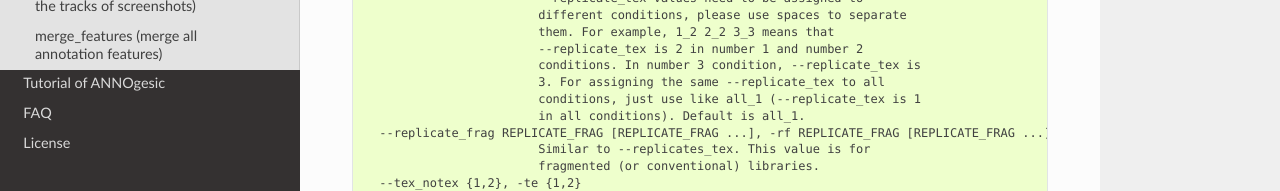
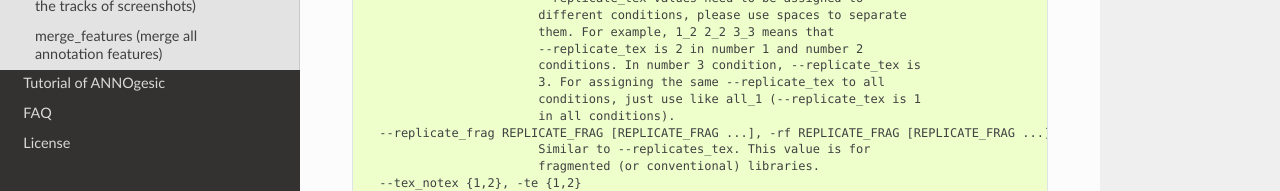
Before and after one commit to Sung-Huan/ANNOgesic, a Sphinx documentation site: the page built from docs/source/subcommands.rst, in a window 1280 px wide and 1400 px high, scrolled down 15995 px. Shown: the part 1209-1400 px from the top of the window. Built offline with Sphinx 7.4.7 and the Read the Docs theme 2.0.0, drawn with Linux system fonts in a browser that asks for light colours; pages that are not in the unit, such as notebooks, are missing from menus; some of the changed text lies outside the part shown.

Commit message:
rephrase interface

```diff
--- a/docs/source/conf.py
+++ b/docs/source/conf.py
@@ -58,7 +58,7 @@
 # The short X.Y version.
 version = '0.7'
 # The full version, including alpha/beta/rc tags.
-release = '0.7.22'
+release = '0.7.23'
 
 # The language for content autogenerated by Sphinx. Refer to documentation
 # for a list of supported languages.
--- a/docs/source/subcommands.rst
+++ b/docs/source/subcommands.rst
@@ -627,7 +627,7 @@
                             conditions. In number 3 condition, --replicate_tex is
                             3. For assigning the same --replicate_tex to all
                             conditions, just use like all_1 (--replicate_tex is 1
-                            in all conditions). Default is all_1.
+                            in all conditions).
       --condition_names CONDITION_NAMES [CONDITION_NAMES ...], -cn CONDITION_NAMES [CONDITION_NAMES ...]
                             The output prefix of all conditions. If multiple
                             conditions need to be assigned, please use spaces to
@@ -876,7 +876,7 @@
                             conditions. In number 3 condition, --replicate_tex is
                             3. For assigning the same --replicate_tex to all
                             conditions, just use like all_1 (--replicate_tex is 1
-                            in all conditions). Default is all_1.
+                            in all conditions).
       --replicate_frag REPLICATE_FRAG [REPLICATE_FRAG ...], -rf REPLICATE_FRAG [REPLICATE_FRAG ...]
                             Similar to --replicates_tex. This value is for
                             fragmented (or conventional) libraries.
@@ -1076,7 +1076,7 @@
                             conditions. In number 3 condition, --replicate_tex is
                             3. For assigning the same --replicate_tex to all
                             conditions, just use like all_1 (--replicate_tex is 1
-                            in all conditions). Default is all_1.
+                            in all conditions).
       --replicate_frag REPLICATE_FRAG [REPLICATE_FRAG ...], -rf REPLICATE_FRAG [REPLICATE_FRAG ...]
                             Similar to --replicates_tex. This value is for
                             fragmented (or conventional) libraries.
@@ -1586,7 +1586,7 @@
                             conditions. In number 3 condition, --replicate_tex is
                             3. For assigning the same --replicate_tex to all
                             conditions, use all_1 (--replicate_tex is 1 in all
-                            conditions). Default is all_1.
+                            conditions).
       --replicate_frag REPLICATE_FRAG [REPLICATE_FRAG ...], -rf REPLICATE_FRAG [REPLICATE_FRAG ...]
                             Similar to --replicates_tex. This value is for
                             libraries with fragmented transcripts.
@@ -2040,7 +2040,7 @@
                             conditions. In number 3 condition, --replicate_tex is
                             3. For assigning the same --replicate_tex to all
                             conditions, just use like all_1 (--replicate_tex is 1
-                            in all conditions). Default is all_1.
+                            in all conditions).
       --replicate_frag REPLICATE_FRAG [REPLICATE_FRAG ...], -rf REPLICATE_FRAG [REPLICATE_FRAG ...]
                             Similar to --replicates_tex. This value is for
                             fragmented (or conventional) libraries.
@@ -3421,7 +3421,7 @@
                             conditions. In number 3 condition, --replicate_tex is
                             3. For assigning the same --replicate_tex to all
                             conditions, just use like all_1 (--replicate_tex is 1
-                            in all conditions). Default is all_1.
+                            in all conditions).
       --condition_names CONDITION_NAMES [CONDITION_NAMES ...], -cn CONDITION_NAMES [CONDITION_NAMES ...]
                             The prefixs of output filename.If multiple conditions
                             need to be assigned, please use spaces to separate
--- a/setup.py
+++ b/setup.py
@@ -11,7 +11,7 @@
 
 setup(
     name='ANNOgesic',
-    version='0.7.22',
+    version='0.7.23',
     packages=['annogesiclib'],
     author='Sung-Huan Yu',
     author_email='sung-huan.yu@uni-wuerzburg.de',
```
Also changed, not shown: 1 other file.
